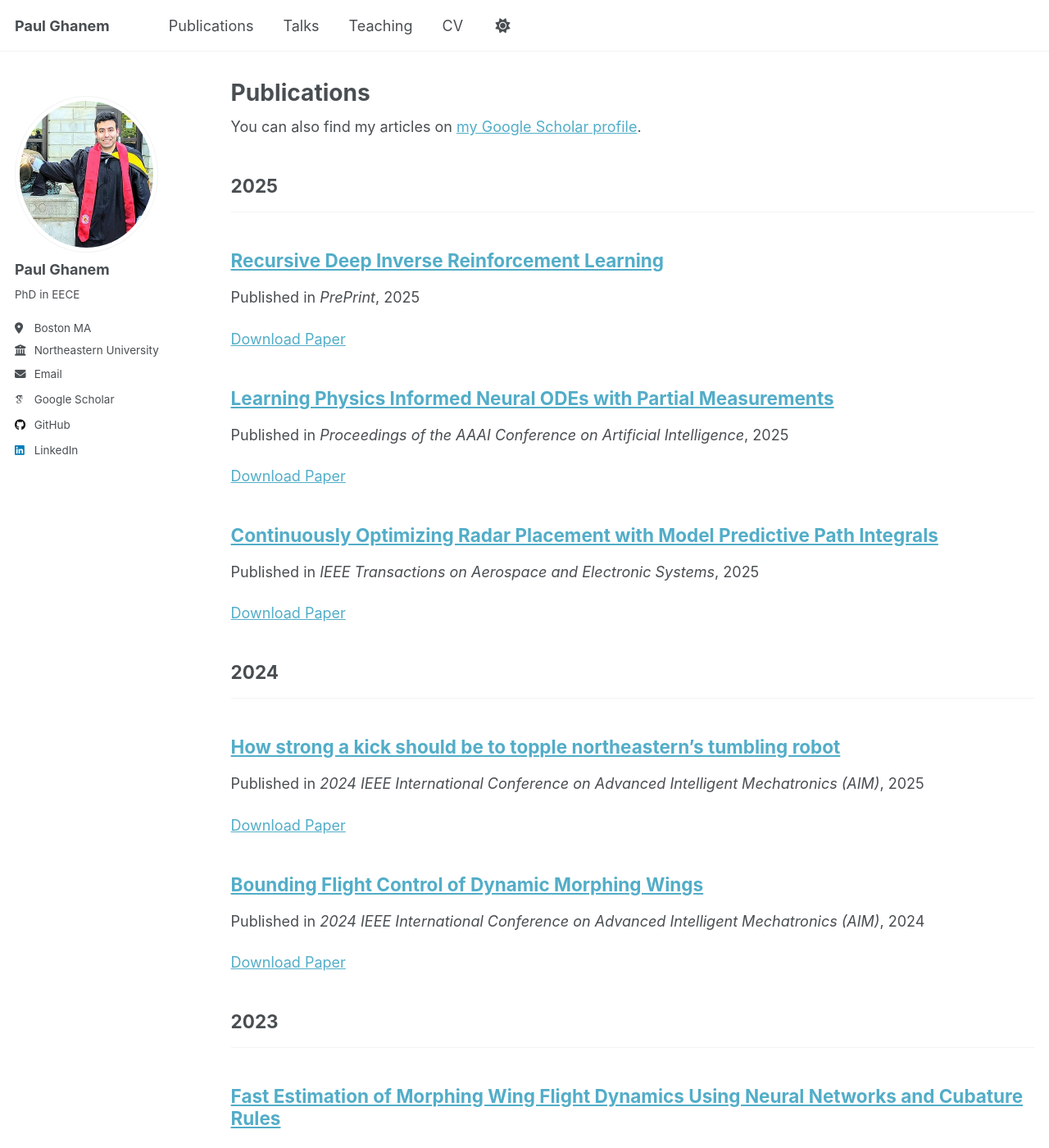
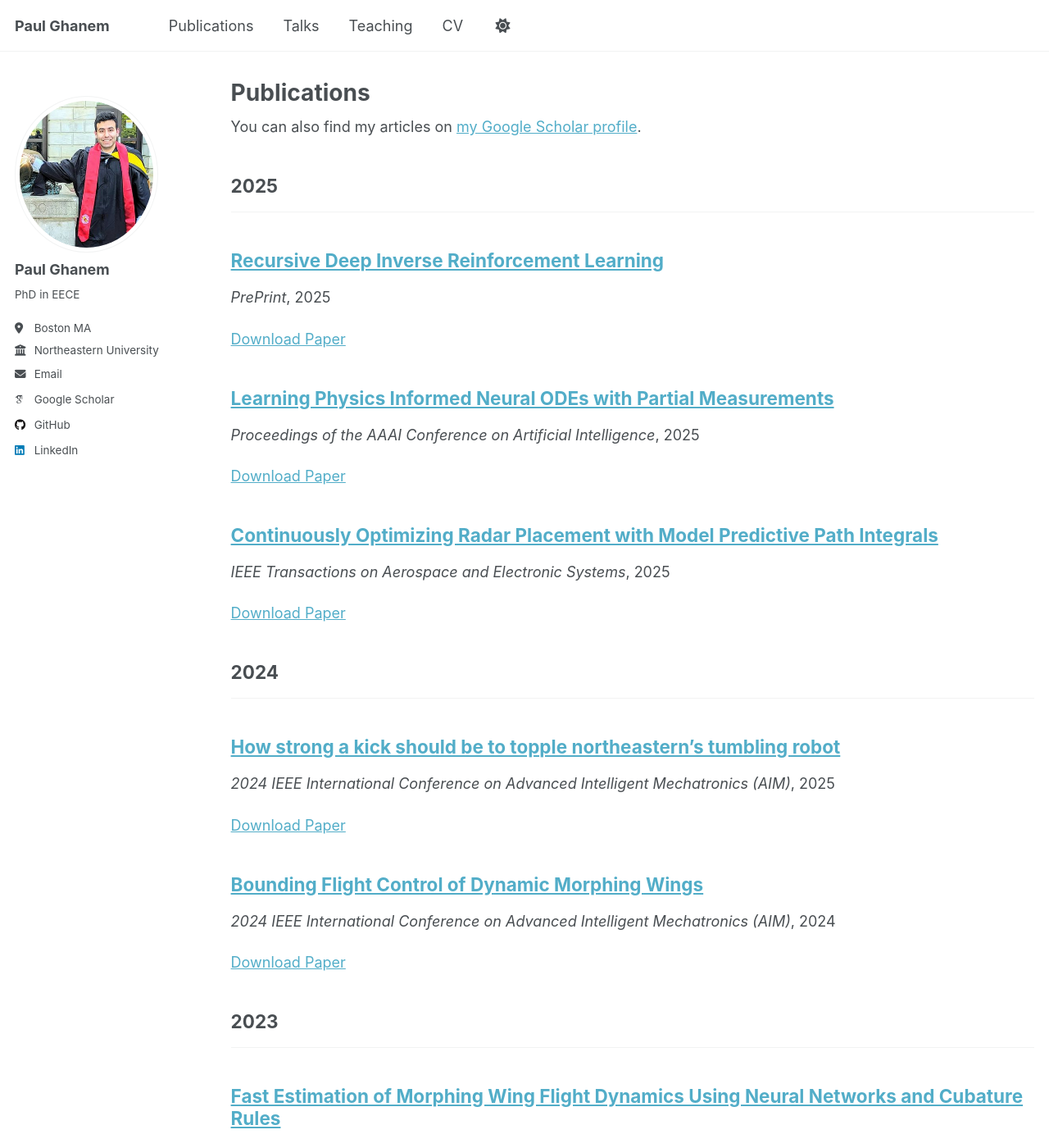
Before and after one commit to paulghanem/paulghanem.github.io, a Jekyll site: the page built from _pages/publications.html, in a window 1280 px wide and 1400 px high. Shown: the whole window at 82% size. Built offline with Jekyll 4.4.1, drawn with Linux system fonts in a browser that asks for light colours; some web fonts are replaced; some of the changed text lies outside the part shown.

Commit message:
Update archive-single.html

```diff
--- a/_includes/archive-single.html
+++ b/_includes/archive-single.html
@@ -41,7 +41,7 @@
         {% if post.collection == 'teaching' %}
           <p> {{ post.type }}, <i>{{ post.venue }}</i>, {{ post.date | default: "1900-01-01" | date: "%Y" }} </p>
         {% elsif post.collection == 'publications' %}
-          <p>Published in <i>{{ post.venue }}</i>, {{ post.date | default: "1900-01-01" | date: "%Y" }} </p>
+          <p><i>{{ post.venue }}</i>, {{ post.date | default: "1900-01-01" | date: "%Y" }} </p>
         {% elsif post.date %}
          <p class="page__date"><strong><i class="fa fa-fw fa-calendar" aria-hidden="true"></i> {{ site.data.ui-text[site.locale].date_label | default: "Published:" }}</strong> <time datetime="{{ post.date | default: "1900-01-01" | date_to_xmlschema }}">{{ post.date | default: "1900-01-01" | date: "%B %d, %Y" }}</time></p>
         {% endif %}
```
